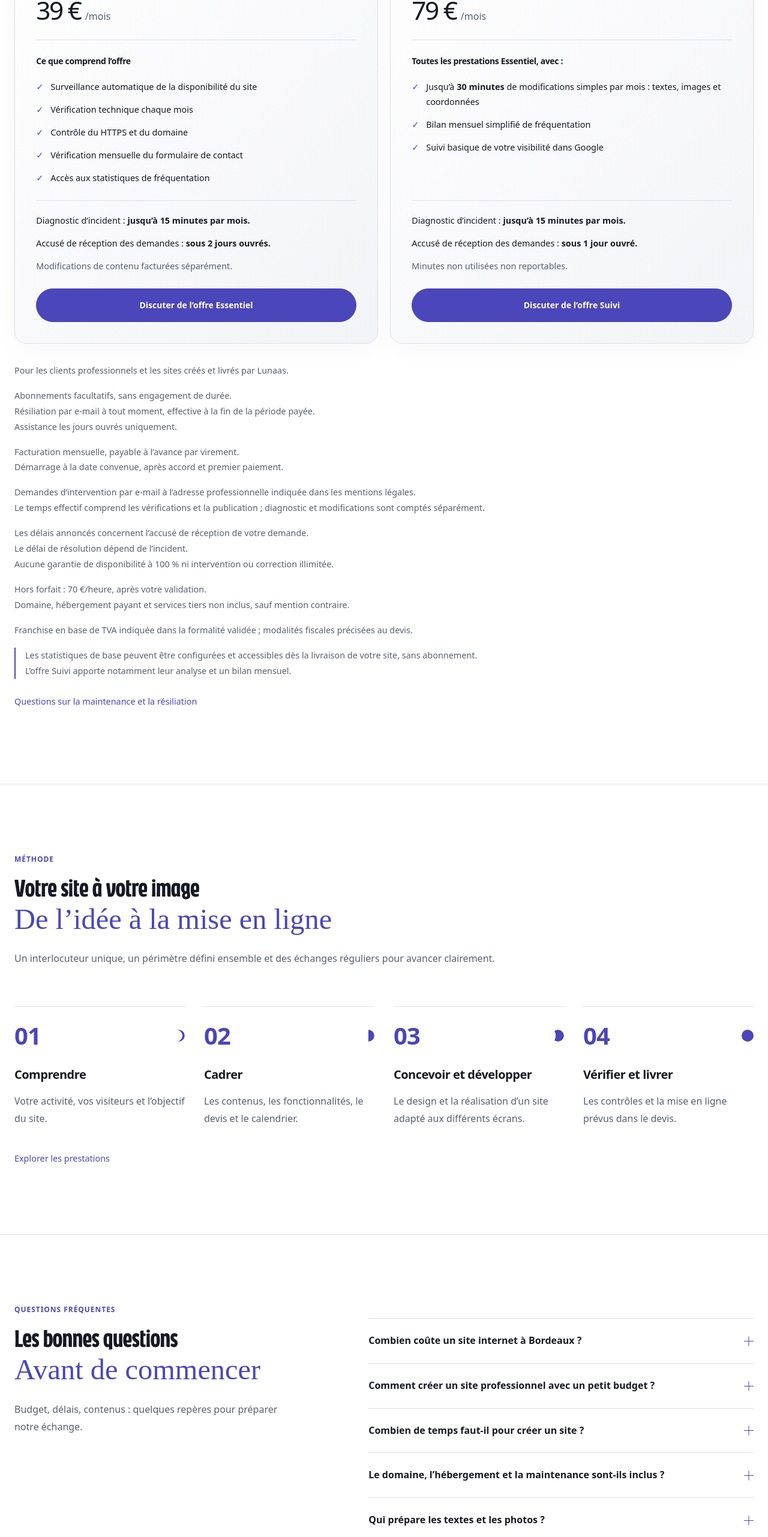
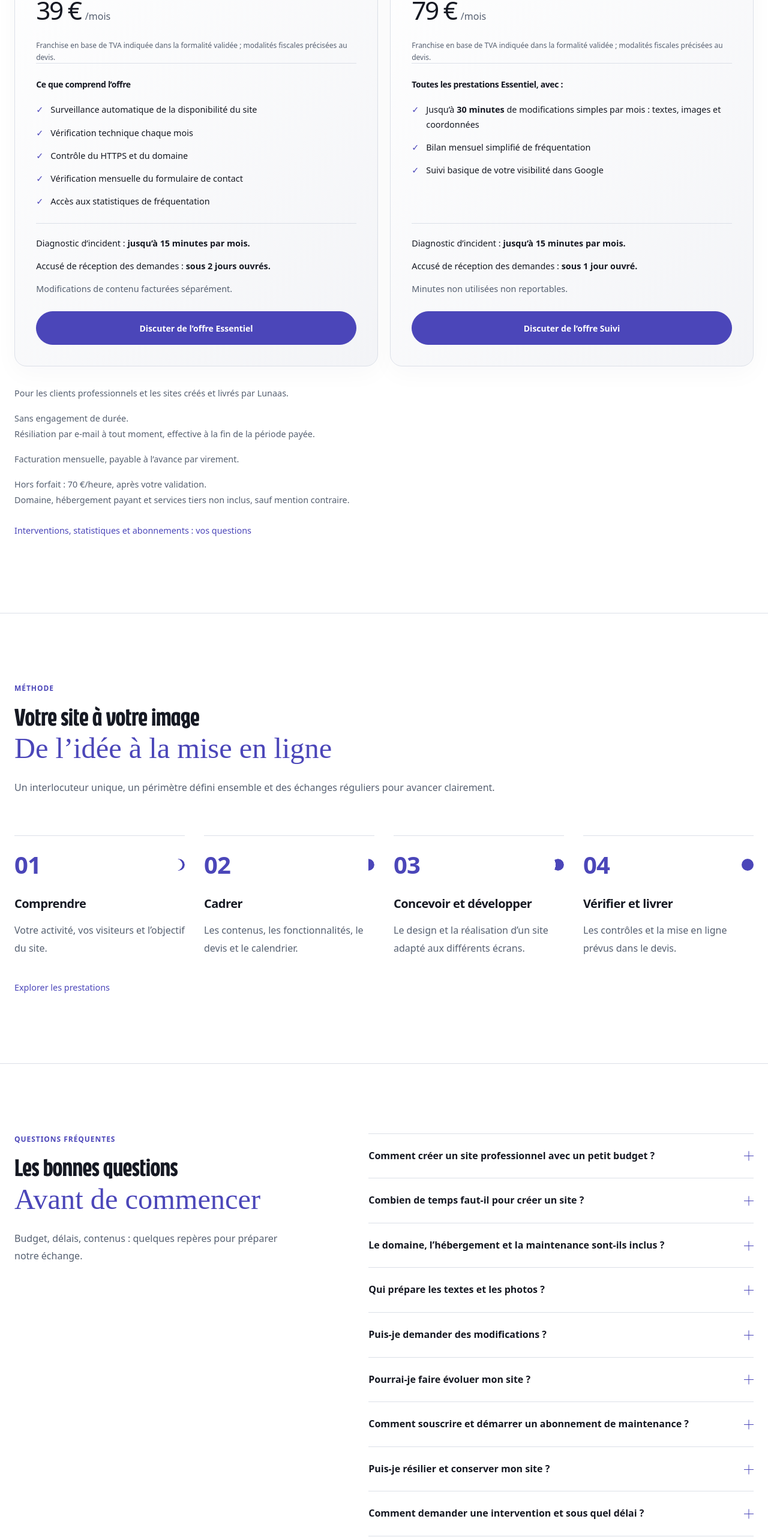
Before and after one commit to GARNIER-Emmanuel/Lunaas, an Angular app: page / in a window 1280 px wide. Shown: the part 3256-5819 px from the top of the page at 60% size. Built offline with nearby package versions, Linux system fonts and the light colour scheme; a web font is replaced by a local one.

Commit message:
content: simplify maintenance terms and clarify FAQ

```diff
--- a/src/app/shared/data/content.data.ts
+++ b/src/app/shared/data/content.data.ts
@@ -41,11 +41,6 @@ export const PROFILE_DATA: Profile = {
 };
 export const FAQ_DATA: readonly FaqItem[] = [
   {
-    question: 'Combien coûte un site internet à Bordeaux ?',
-    answer:
-      'Les forfaits de lancement sont de 800 € pour une page commerciale jusqu’à six sections et de 1 400 € pour un site vitrine de trois pages commerciales. Les périmètres sont précisés au devis ; les pages et fonctionnalités supplémentaires ainsi que les projets sur mesure sont chiffrés séparément après cadrage. Domaine, hébergement et maintenance ne sont pas inclus dans ces forfaits.',
-  },
-  {
     question: 'Comment créer un site professionnel avec un petit budget ?',
     answer:
       'Pour démarrer avec un budget maîtrisé, un site d’une page peut suffire à présenter votre activité, vos prestations et vos coordonnées. Le forfait à 800 € couvre une page commerciale jusqu’à six sections. Vous fournissez les textes, les photos et le logo ; nous définissons ensemble les contenus essentiels et le périmètre au devis. Le domaine, l’hébergement, la maintenance et les fonctionnalités supplémentaires sont facturés séparément.',
@@ -77,9 +72,9 @@ export const FAQ_DATA: readonly FaqItem[] = [
   },
   {
     id: 'maintenance-faq',
-    question: 'Proposez-vous une maintenance ?',
+    question: 'Comment souscrire et démarrer un abonnement de maintenance ?',
     answer:
-      'Oui, deux abonnements facultatifs sont proposés aux professionnels pour les sites créés et livrés par Lunaas : Essentiel à 39 €/mois pour la surveillance et les contrôles mensuels, et Suivi à 79 €/mois avec jusqu’à 30 minutes de modifications simples, un bilan de fréquentation et un suivi basique de la visibilité dans Google. Aucun abonnement n’est inclus par défaut dans la création. La souscription passe par un échange et un accord distinct ; envoyer le formulaire ne souscrit aucun abonnement.',
+      'La souscription passe par un échange et un accord distinct ; envoyer le formulaire ne souscrit aucun abonnement. L’abonnement commence à la date convenue, après accord et réception du premier paiement. Aucun abonnement n’est inclus par défaut dans la création du site.',
   },
   {
     question: 'Puis-je résilier et conserver mon site ?',
@@ -87,18 +82,23 @@ export const FAQ_DATA: readonly FaqItem[] = [
       'Oui. Les abonnements sont sans engagement de durée. Vous pouvez résilier par e-mail à tout moment ; l’arrêt prend effet à la fin de la période payée. Vous conservez votre site conformément au contrat de création et la maîtrise de vos comptes de domaine et d’hébergement.',
   },
   {
-    question: 'Comment démarre et se paie un abonnement ?',
+    question: 'Comment demander une intervention et sous quel délai ?',
     answer:
-      'La facturation est mensuelle, payable à l’avance par virement. L’abonnement commence à la date convenue, après accord et réception du premier paiement. Les demandes d’intervention se font par e-mail à l’adresse professionnelle figurant dans les mentions légales.',
+      'Envoyez votre demande par e-mail à l’adresse professionnelle figurant dans les mentions légales. L’assistance est assurée les jours ouvrés, avec un accusé de réception sous deux jours ouvrés pour Essentiel et un jour ouvré pour Suivi. Ce délai concerne la prise en compte de votre demande ; le délai de résolution dépend de l’incident.',
   },
   {
-    question: 'Quelles modifications sont comprises dans Suivi ?',
+    question: 'Comment les minutes d’intervention sont-elles comptées ?',
     answer:
-      'Jusqu’à 30 minutes par mois pour des modifications simples de textes, d’images ou de coordonnées. Le temps effectif consacré à la demande comprend les vérifications et la publication ; il est compté séparément du diagnostic d’incident. Les minutes non utilisées ne sont pas reportables. Les nouvelles pages, fonctionnalités et refontes font l’objet d’un devis. Le suivi basique de Google consiste à consulter la visibilité du site dans les résultats disponibles ; il ne garantit aucun positionnement.',
+      'Le temps réellement consacré à une demande comprend les vérifications et la publication. Le diagnostic d’incident et les modifications de contenu de Suivi sont comptés séparément. Les minutes de modifications non utilisées ne sont pas reportables ; les nouvelles pages, fonctionnalités et refontes font l’objet d’un devis.',
   },
   {
     question: 'Que se passe-t-il si un incident dépasse le forfait ?',
     answer:
-      'Le diagnostic d’incident inclus dans les deux abonnements est limité à 15 minutes par mois. Les interventions hors forfait sont proposées à 70 €/heure après votre validation. Les contrôles mensuels, le diagnostic et les 30 minutes de modifications de l’offre Suivi sont des prestations distinctes. Les défauts relevant des obligations de livraison initiales restent traités indépendamment de l’abonnement. Aucun délai de résolution ni disponibilité à 100 % n’est garanti.',
+      'Une intervention hors forfait est proposée après votre validation, sans correction illimitée ni garantie de disponibilité à 100 %. Les contrôles mensuels, le diagnostic et les modifications de contenu sont des prestations distinctes. Les défauts relevant des obligations de livraison initiales restent traités indépendamment de l’abonnement.',
+  },
+  {
+    question: 'Faut-il un abonnement pour consulter les statistiques de mon site ?',
+    answer:
+      'Non, les statistiques de base peuvent être configurées et accessibles dès la livraison de votre site, sans abonnement. Suivi apporte leur analyse et un bilan mensuel. Son suivi basique de Google consiste à consulter la visibilité du site dans les résultats disponibles ; il ne garantit aucun positionnement.',
   },
 ];
--- a/src/app/shared/data/maintenance-plan.data.ts
+++ b/src/app/shared/data/maintenance-plan.data.ts
@@ -38,16 +38,10 @@ export const MAINTENANCE_PLAN_DATA: readonly MaintenancePlan[] = [
 
 export const MAINTENANCE_TERMS_DATA = {
   cancellation:
-    'Abonnements facultatifs, sans engagement de durée. Résiliation par e-mail à tout moment, effective à la fin de la période payée. Assistance les jours ouvrés uniquement.',
+    'Sans engagement de durée. Résiliation par e-mail à tout moment, effective à la fin de la période payée.',
   eligibility: 'Pour les clients professionnels et les sites créés et livrés par Lunaas.',
   payment:
-    'Facturation mensuelle, payable à l’avance par virement. Démarrage à la date convenue, après accord et premier paiement.',
-  support:
-    'Demandes d’intervention par e-mail à l’adresse professionnelle indiquée dans les mentions légales. Le temps effectif comprend les vérifications et la publication ; diagnostic et modifications sont comptés séparément.',
-  response:
-    'Les délais annoncés concernent l’accusé de réception de votre demande. Le délai de résolution dépend de l’incident. Aucune garantie de disponibilité à 100 % ni intervention ou correction illimitée.',
+    'Facturation mensuelle, payable à l’avance par virement.',
   extraCosts:
     'Hors forfait : 70 €/heure, après votre validation. Domaine, hébergement payant et services tiers non inclus, sauf mention contraire.',
-  statistics:
-    'Les statistiques de base peuvent être configurées et accessibles dès la livraison de votre site, sans abonnement. L’offre Suivi apporte notamment leur analyse et un bilan mensuel.',
 } as const;
--- a/src/app/views/homepage/maintenance/maintenance.css
+++ b/src/app/views/homepage/maintenance/maintenance.css
@@ -123,9 +123,10 @@ li > span:first-child {
   white-space: pre-line;
 }
 
-.statistics-note {
-  border-left: 2px solid var(--color-accent);
-  padding-left: 1rem;
+.maintenance-tax-note {
+  color: var(--color-muted);
+  font-size: 0.75rem;
+  line-height: 1.6;
 }
 
 .maintenance-terms .text-link {
--- a/src/app/views/homepage/maintenance/maintenance.html
+++ b/src/app/views/homepage/maintenance/maintenance.html
@@ -18,6 +18,7 @@
             <p class="plan-description">{{ plan.description }}</p>
           </div>
           <p class="plan-price"><strong>{{ price(plan.monthlyPrice) }}</strong><span>/mois</span></p>
+          <p class="maintenance-tax-note">{{ business.pricingTaxNote }}</p>
           <div class="plan-features">
             <h4>
               {{ plan.includesEssential ? 'Toutes les prestations Essentiel, avec :' : 'Ce que comprend l’offre' }}
@@ -55,12 +56,8 @@
       <p>{{ terms.eligibility | sentenceLines }}</p>
       <p>{{ terms.cancellation | sentenceLines }}</p>
       <p>{{ terms.payment | sentenceLines }}</p>
-      <p>{{ terms.support | sentenceLines }}</p>
-      <p>{{ terms.response | sentenceLines }}</p>
       <p>{{ terms.extraCosts | sentenceLines }}</p>
-      <p>{{ business.pricingTaxNote | sentenceLines }}</p>
-      <p class="statistics-note">{{ terms.statistics | sentenceLines }}</p>
-      <a href="#maintenance-faq" class="text-link">Questions sur la maintenance et la résiliation</a>
+      <a href="#maintenance-faq" class="text-link">Interventions, statistiques et abonnements : vos questions</a>
     </div>
   </div>
 </section>
```
Also changed, not shown: 1 other file (tests, documents, lock files or other folders).
